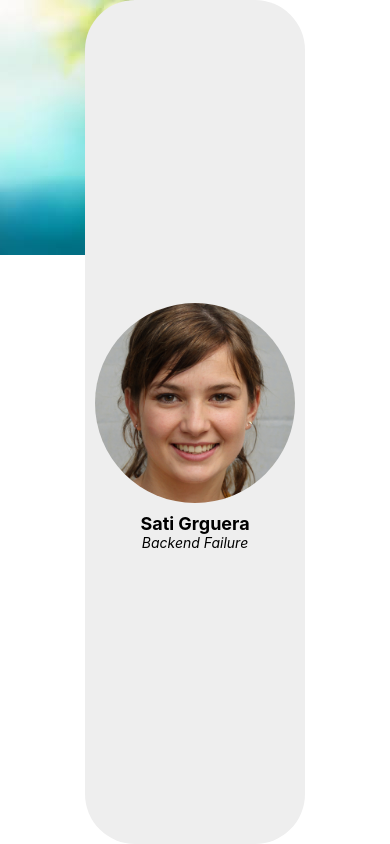
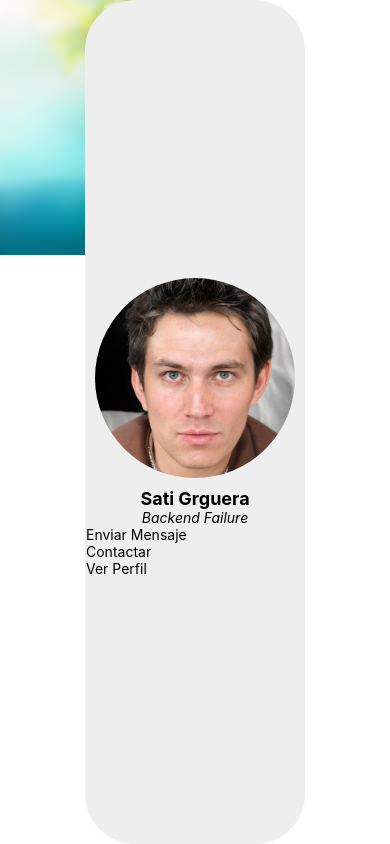
Before and after one commit to SantinoAguilera/TP07_ComponentesRN_GrzendaME_AguileraS, a React Native app: screen / in a window 390 px wide. Built offline with nearby package versions, Linux system fonts and the light colour scheme.

Commit message:
Me quiero morir

```diff
--- a/components/card.js
+++ b/components/card.js
@@ -1,4 +1,5 @@
 import { Image, StyleSheet, Text, View } from 'react-native';
+import InteractiveSection from './interactiveSection';
 
 export default function Card({profile, username, title}) {
 
@@ -7,6 +8,7 @@ export default function Card({profile, username, title}) {
             <Image style={styles.image} source={profile} resizeMode='cover'/>
             <Text style={styles.username}>{username}</Text>
             <Text style={styles.title}>{title}</Text>
+            <InteractiveSection />
         </View>
     )
 }
--- /dev/null
+++ b/components/interactiveSection.js
@@ -0,0 +1,22 @@
+import { Image, Pressable, StyleSheet, Text, Touchable, TouchableOpacity, View } from 'react-native';
+import { TextInput } from 'react-native-web';
+
+export default function InteractiveSection() {
+    const contactar = () => {
+        alert(document.getElementById('text').value)
+    }
+    const verPerfil = () => {
+        document.getElementById('text').color = red; //Mati despues arregla esto.
+    }
+    return (
+        <View>
+            <TextInput id='text' placeholder="Enviar Mensaje"/>
+            <TouchableOpacity onPress={contactar}><Text>Contactar</Text></TouchableOpacity>
+            <Pressable onPress={verPerfil}><Text>Ver Perfil</Text></Pressable>
+        </View>
+    )
+}
+
+const styles = StyleSheet.create({
+
+})
```
Also changed, not shown: assets/profile.png.
